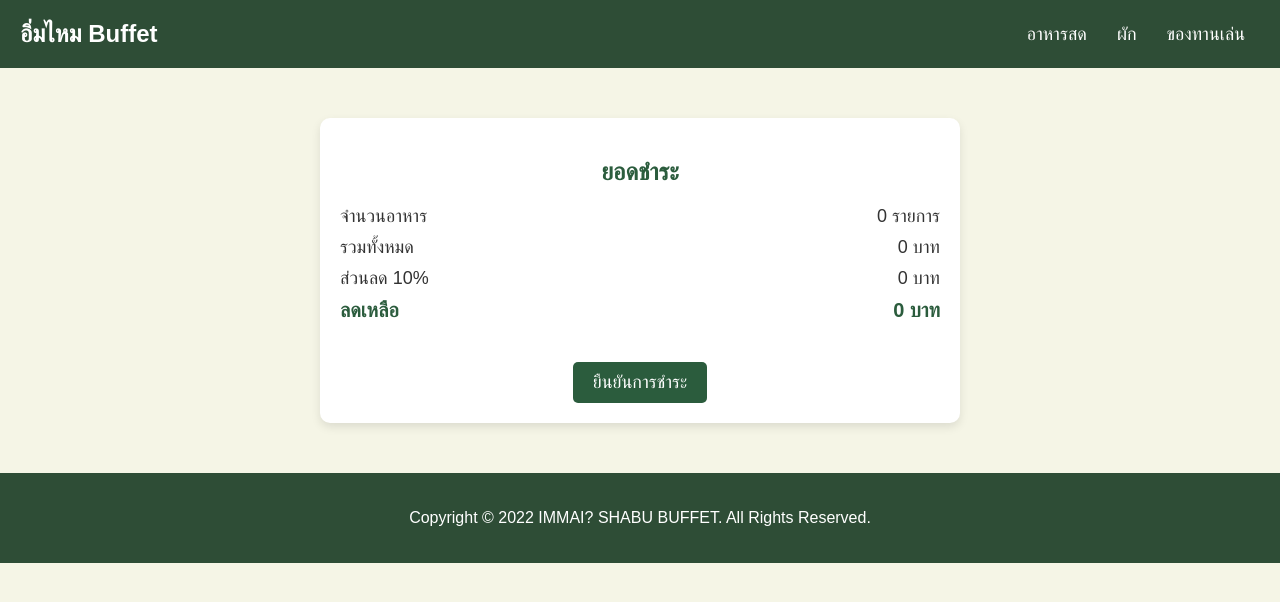
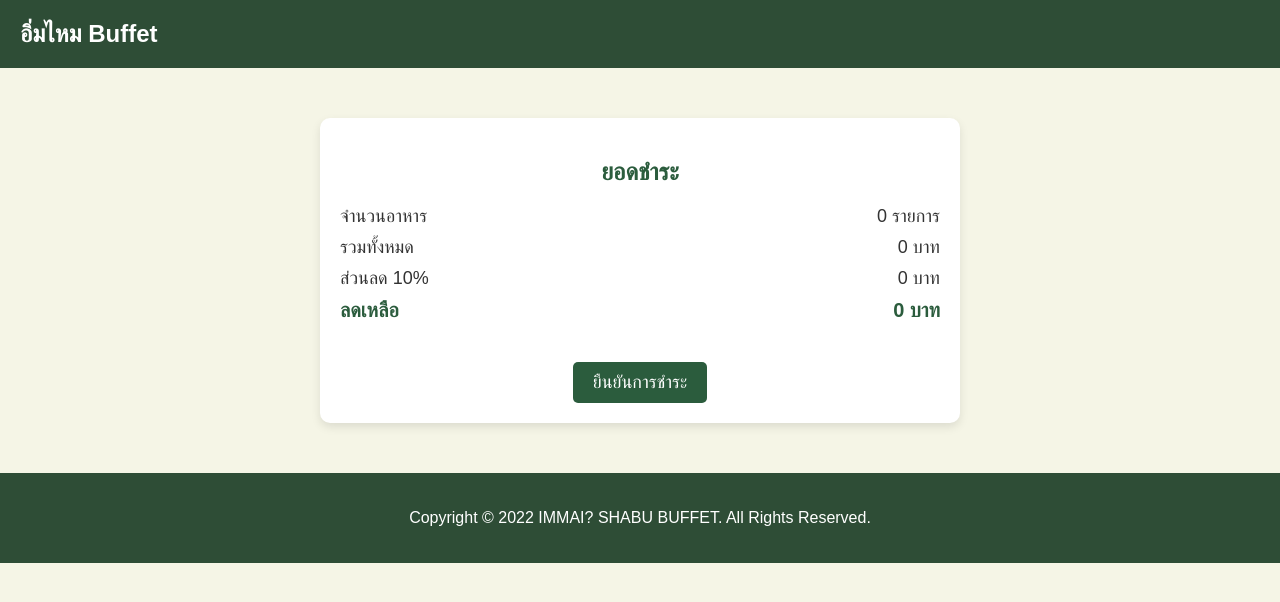
Before and after one commit to dxta13/immai-buffet, a plain HTML site: page final/payment.html in a window 1280 px wide. Drawn offline with Linux system fonts and the light colour scheme; some packages are replaced by stand-ins of ours; a script that the page names is missing.

Commit message:
Update payment.html

```diff
--- a/final/payment.html
+++ b/final/payment.html
@@ -16,13 +16,6 @@
 <body>
     <header class="navbar">
         <h1>อิ่มไหม Buffet</h1>
-        <nav>
-            <ul>
-                <li><a href="#fresh-menu">อาหารสด</a></li>
-                <li><a href="#vegetable-menu">ผัก</a></li>
-                <li><a href="#snack-menu">ของทานเล่น</a></li>
-            </ul>
-        </nav>
     </header>
 
     <main class="payment-container">
```
